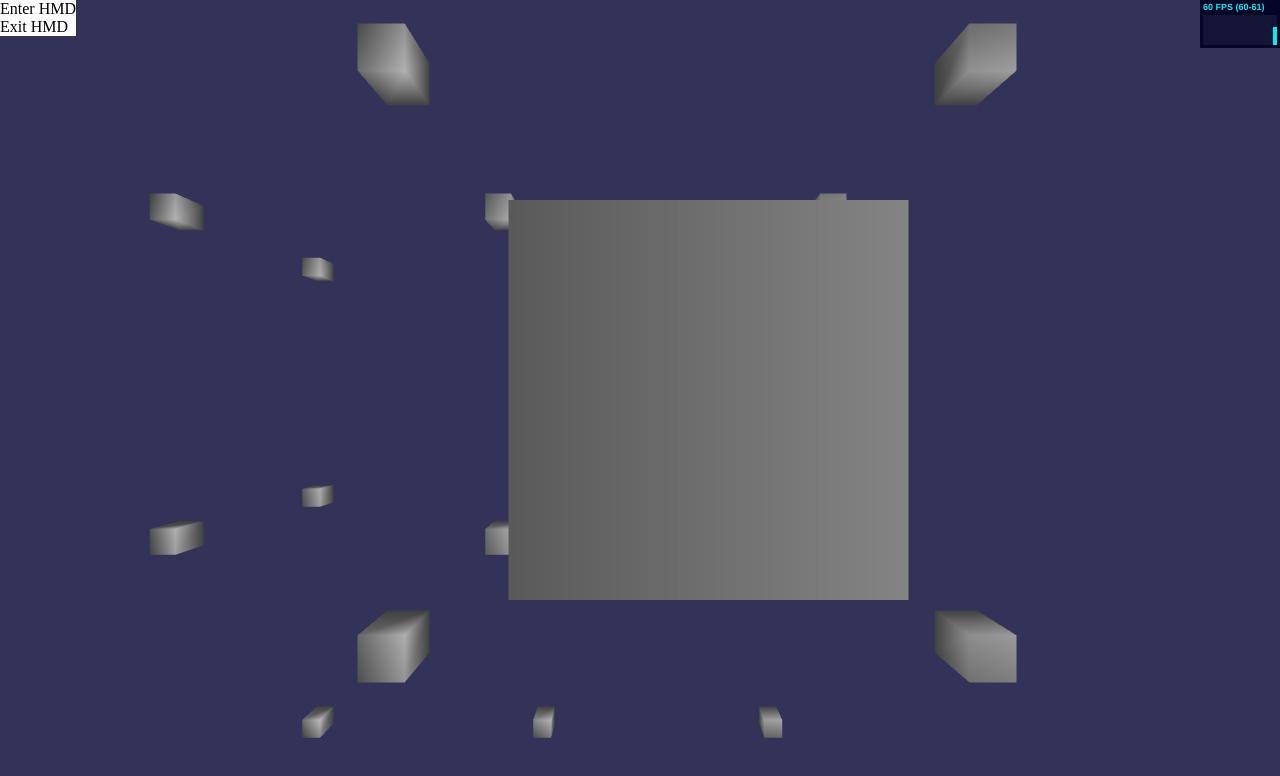
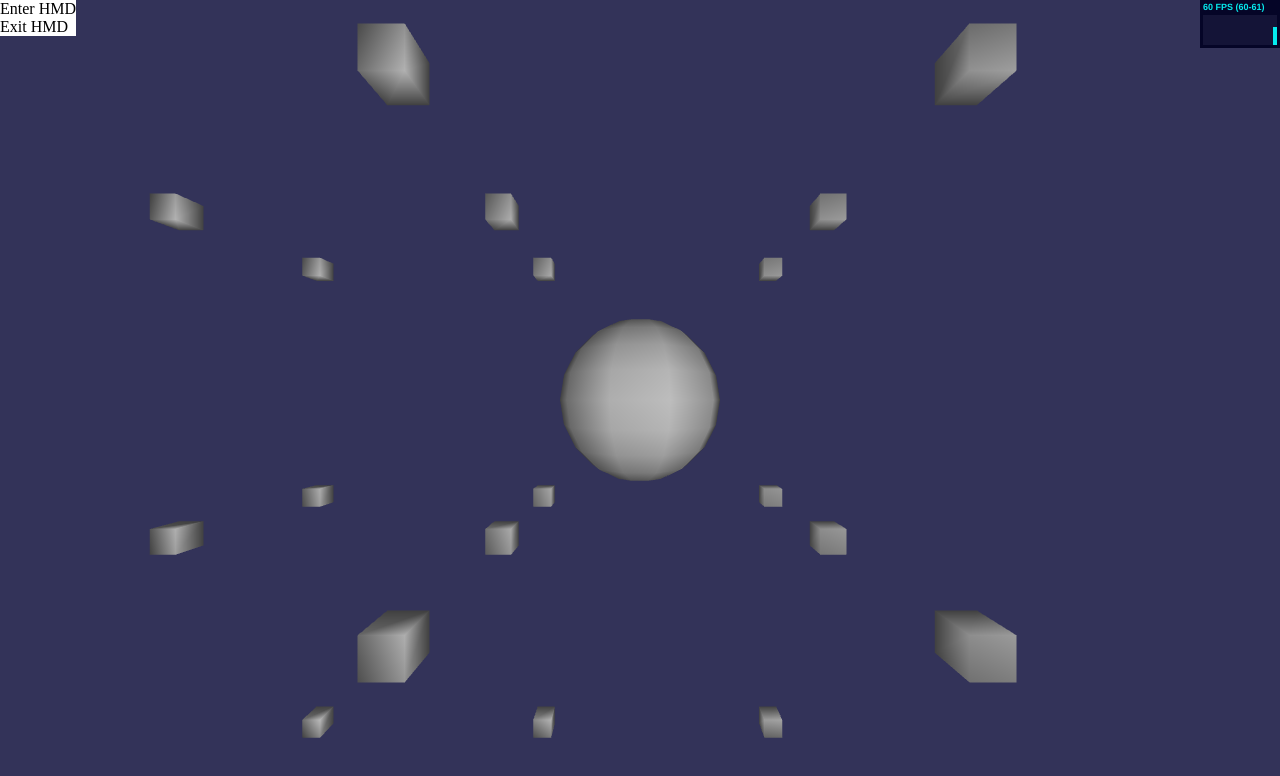
Before and after one commit to allyoucaneatVR/allyoucaneatVR, a website: page Ayce Test/index.html in a window 1280 px wide. Drawn offline with Linux system fonts and the light colour scheme.

Commit message:
Added level of detail wrapper

```diff
--- a/Ayce Test/index.html
+++ b/Ayce Test/index.html
@@ -48,6 +48,7 @@
     <script src="../src/objects/examples/Sphere3D.js"></script>
     <script src="../src/objects/examples/Square.js"></script>
 
+    <script src="../src/objects/types/LODObject3D.js"></script>
     <script src="../src/objects/types/ParticleSystem.js"></script>
     <script src="../src/objects/types/Skybox.js"></script>
     <script src="../src/objects/types/VRSquare.js"></script>
--- a/Ayce Test/main.js
+++ b/Ayce Test/main.js
@@ -30,7 +30,6 @@ function initAyce(){
     initAyceScene();
     update();
 }
-var cube2;
 
 function initAyceScene(){
     //Place lights
@@ -65,13 +64,10 @@ function initAyceScene(){
         }
     }
 
-    cube2 = (new Ayce.Geometry.Box(1,1,1)).getO3D();
-    cube2.position.z = -2;
-    cube2.position.y = -0.5;
-    cube2.position.x = -0.5;
-    scene.addToScene(cube2);
-
-    console.log(c);
+    //Place level of detail object
+    var lod = new Ayce.LODObject3D([(new Ayce.Geometry.Box(1,1,1)).getO3D(false), (new Ayce.Geometry.Sphere(1)).getO3D()], 1, scene.getCamera().getManager());
+    lod.position.z = -5;
+    scene.addToScene(lod);
 
     //Enable object picking
     scene.enablePicking();
@@ -80,7 +76,6 @@ function initAyceScene(){
     });
 }
 function update() {
-    cube2.position.x = Math.sin(Date.now()/1000)-0.5;
     scene.updateScene();
     stats.begin();
     scene.drawScene();
--- /dev/null
+++ b/src/objects/types/LODObject3D.js
@@ -0,0 +1,75 @@
+/**
+ * jslint browser: true
+ */
+/**
+ * Creates an object holding multiple level of detail geometries
+ * @param {Array} geometriesHighToLowRes
+ * @param {Number} distance
+ * @param {Ayce.CameraManager} cameraManager
+ * @class
+ * @constructor
+ */
+Ayce.LODObject3D = function (geometriesHighToLowRes, distance, cameraManager) {
+
+    Ayce.Object3D.call(this);
+
+    var scope = this;
+
+    this.geometries = geometriesHighToLowRes;
+    this.distance = distance;
+
+    var activeLevel = 0;
+    var cameraPosition = cameraManager.getGlobalPosition();
+    var lastCameraPosition = new Ayce.Vector3(cameraPosition.x+1, cameraPosition.y, cameraPosition.z);
+    var lastObjectPosition = new Ayce.Vector3();
+
+    for(var i = 0; i < this.geometries.length; i++){
+        this.geometries[i].visible = false;
+        scope.geometries[i].position = scope.position;
+        scope.geometries[i].rotation = scope.rotation;
+    }
+
+    this.update();
+
+    var getDistance = function(objA, objB){
+        return Math.sqrt(
+            Math.pow(objA.x - objB.x, 2) +
+            Math.pow(objA.y - objB.y, 2) +
+            Math.pow(objA.z - objB.z, 2)
+        )
+    };
+
+    var setLevelActive = function(level){
+        activeLevel = level;
+        scope.geometries[level].visible = true;
+        scope.buffer = scope.geometries[level].buffer;
+    };
+
+    var areVectorsEqual = function(vecA, vecB){
+        return (vecA.x == vecB.x && vecA.y == vecB.y && vecA.z == vecB.z);
+    };
+
+    this.update = function(){
+        cameraPosition = cameraManager.getGlobalPosition();
+        if(!areVectorsEqual(lastCameraPosition, cameraPosition) || !areVectorsEqual(lastObjectPosition, scope.position)) {  // Only calculate LOD if cameraManager or object changed
+            scope.geometries[activeLevel].visible = false;
+            var currentDistance = getDistance(cameraPosition, scope.position);
+            var isLODAssigned = false;
+            for (var i = scope.geometries.length - 1; i >= 0; i--) {
+                if (currentDistance > distance * (i + 1)) {
+                    setLevelActive(i);
+                    isLODAssigned = true;
+                    break;
+                }
+            }
+            if (!isLODAssigned) { // if cameraManager is closer than first LOD
+                setLevelActive(0);
+            }
+            lastCameraPosition.set(cameraPosition.x, cameraPosition.y, cameraPosition.z);
+            lastObjectPosition.set(scope.position.x, scope.position.y, scope.position.z);
+        }
+        scope.geometries[activeLevel].update();
+    }
+};
+
+Ayce.LODObject3D.prototype = new Ayce.Object3D();//Ayce.Object3D.prototype;
--- a/src/stage/Scene.js
+++ b/src/stage/Scene.js
@@ -10,6 +10,7 @@
 Ayce.Scene = function (canvas) {
     var scope = this;
     var i = 0;
+    var j = 0;
     var recalcBuffers = true;
     var camera = new Ayce.Camera(new Ayce.CameraManager());
     var audioContext = new Ayce.AudioContext();
@@ -290,11 +291,15 @@ Ayce.Scene = function (canvas) {
     };
 
     var calcO3DBuffers = function(o3DArray){
-        for(i=0; i < o3DArray.length; i++){
-            if(o3DArray[i].buffer){
+        for(var i=0; i < o3DArray.length; i++){
+            if(o3DArray[i] instanceof Ayce.LODObject3D) {
+                calcO3DBuffers(o3DArray[i].geometries);
+            }else {
+                if (o3DArray[i].buffer) {
                     o3DArray[i].buffer.dispose();
                 }
                 o3DArray[i].buffer = renderer.getBuffer(o3DArray[i], lightContainer);
+            }
         }
     };
 
@@ -302,13 +307,24 @@ Ayce.Scene = function (canvas) {
      * Adds light, object or sound to scene
      * @param {Ayce.Light|Ayce.Object3D|Ayce.Sound} object
      * @param {Boolean} [enablePicking]
+     * @param {Boolean} [useIdentifier]
      */
-    this.addToScene = function (object, enablePicking) {
+    this.addToScene = function (object, enablePicking, useIdentifier) {
+
+        if (enablePicking == undefined) enablePicking = true;
 
         //Add Light to Scene
         if (object instanceof Ayce.Light) {
             lightContainer.addLight(object);
             recalcBuffers = true;
+        }
+        //Add Geometries within Level of Detail Object to Scene
+        else if(object instanceof Ayce.LODObject3D){
+            if(enablePicking) assignObjectIdentifier(object, false);
+            for(i = 0; i < object.geometries.length; i++){
+                scope.addToScene(object.geometries[i], false, object.identifier);
+            }
+            objects.push(object);
         }
 
         //Add O3D to Scene
@@ -319,10 +335,38 @@ Ayce.Scene = function (canvas) {
             object.calcBoundingBox();
             object.calcBoundingSphere();
 
-            if(!object.identifier) {
-                if (enablePicking == undefined) enablePicking = true;
+            if(useIdentifier != undefined){
+                object.identifier = useIdentifier;
+                addCopyToIdentificationBuffer(object)
+            }else{
+                if (enablePicking && !object.identifier) {
+                    assignObjectIdentifier(object, true)
+                }
+            }
 
-                if (enablePicking) {
+            if(useIdentifier == undefined) {
+                if (object.transparent) {
+                    transparentObjects.push(object);
+                }
+                else {
+                    objects.push(object);
+                }
+            }
+        }
+
+        //Add Sound
+        else if(object instanceof Ayce.Sound){
+            object.init(audioContext);
+            sounds.push(object);
+        }
+
+        //Unknown Object
+        else {
+            throw "Can't add to scene. Unknown type: " + typeof object;
+        }
+    };
+
+    function assignObjectIdentifier(object, hasGeometry){
         if (currentIdentifier.b < 0.999998)
             currentIdentifier.b += 1 / 255;
         else if (currentIdentifier.g < 0.999998) {
@@ -341,6 +385,11 @@ Ayce.Scene = function (canvas) {
         object.identifier[2] = Math.round(currentIdentifier.b * 255);
         object.identifier[3] = Math.round(255);
 
+        if(hasGeometry) {
+            addCopyToIdentificationBuffer(object)
+        }
+    }
+    function addCopyToIdentificationBuffer(object){
         var copy = new Ayce.Object3D();
         for (var attr in object) {
             if (object.hasOwnProperty(attr)) copy[attr] = object[attr];
@@ -358,27 +407,6 @@ Ayce.Scene = function (canvas) {
         copy.buffer = renderer.getBuffer(copy, lightContainer);
         identificationBufferObjects.push(copy);
     }
-            }
-
-            if(object.transparent){
-                transparentObjects.push(object);
-            }
-            else{
-                objects.push(object);
-            }
-        }
-
-        //Add Sound
-        else if(object instanceof Ayce.Sound){
-            object.init(audioContext);
-            sounds.push(object);
-        }
-
-        //Unknown Object
-        else {
-            throw "Can't add to scene. Unknown type: " + typeof object;
-        }
-    };
 
     /**
      * Removes light, object or sound from scene
@@ -391,6 +419,29 @@ Ayce.Scene = function (canvas) {
         }
         //Remove o3D from Scene
         else if (object instanceof Ayce.Object3D) {
+            if (object instanceof Ayce.LODObject3D) {
+                for (j = 0; j < object.geometries.length; j++) {
+                    for (i = 0; i < identificationBufferObjects.length; i++) {
+                        if (    //property values are compared because objects in id buffer is copy of original
+                        identificationBufferObjects[i].identifier[0] == object.geometries[j].identifier[0] &&
+                        identificationBufferObjects[i].identifier[1] == object.geometries[j].identifier[1] &&
+                        identificationBufferObjects[i].identifier[2] == object.geometries[j].identifier[2]
+                        ) {
+                            identificationBufferObjects.splice(i, 1);
+                        }
+                    }
+                }
+            }else{
+                for (i = 0; i < identificationBufferObjects.length; i++) {
+                    if (    //property values are compared because objects in id buffer is copy of original
+                    identificationBufferObjects[i].identifier[0] == object.identifier[0] &&
+                    identificationBufferObjects[i].identifier[1] == object.identifier[1] &&
+                    identificationBufferObjects[i].identifier[2] == object.identifier[2]
+                    ) {
+                        identificationBufferObjects.splice(i, 1);
+                    }
+                }
+            }
             for (i=0; i < objects.length; i++) {
                 if (objects[i] === object) {
                     objects.splice(i, 1);
@@ -399,11 +450,6 @@ Ayce.Scene = function (canvas) {
             for (i=0; i < transparentObjects.length; i++) {
                 if (transparentObjects[i] === object) {
                     transparentObjects.splice(i, 1);
-                }
-            }
-            for (i=0; i < identificationBufferObjects.length; i++) {
-                if (identificationBufferObjects[i] === object) {
-                    identificationBufferObjects.splice(i, 1);
                 }
             }
         }
```
Lines whose indentation alone changed are shown as unchanged.
